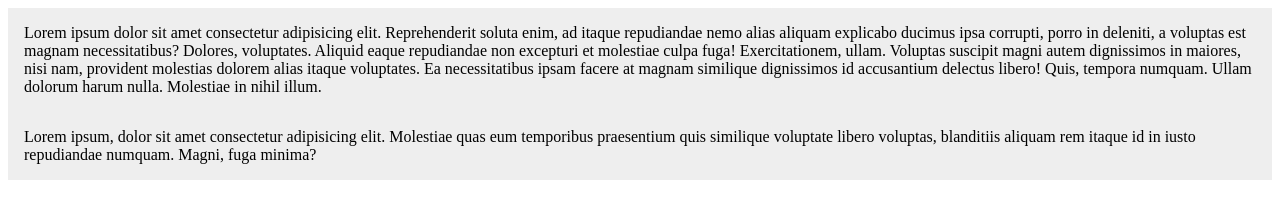
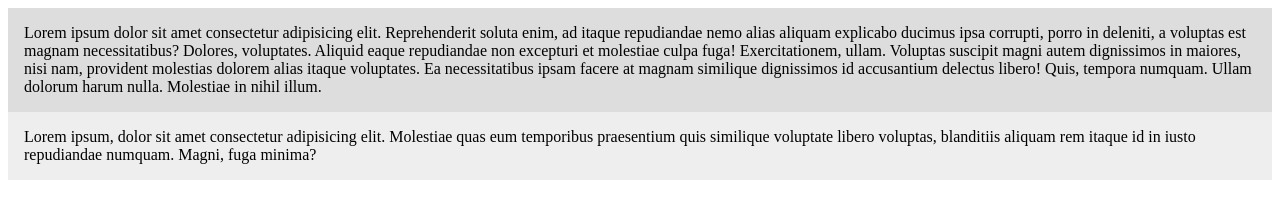
Before and after one commit to DerejeKitaw/css_grid, a plain HTML site: page 01/index.html in a window 1280 px wide. Drawn offline with Linux system fonts and the light colour scheme.

Commit message:
Give every odd div tag background of light gray

```diff
--- a/01/style/style.css
+++ b/01/style/style.css
@@ -2,3 +2,6 @@
     background: #eee;
     padding: 1em;
 }
+.wrapper >div:nth-child(odd){
+    background: #ddd;
+}
```
Also changed, not shown: 01/DOC/css_grid_2.png (added), 1 other file.
